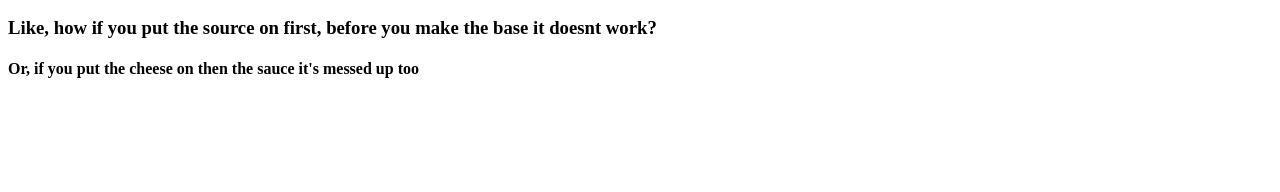
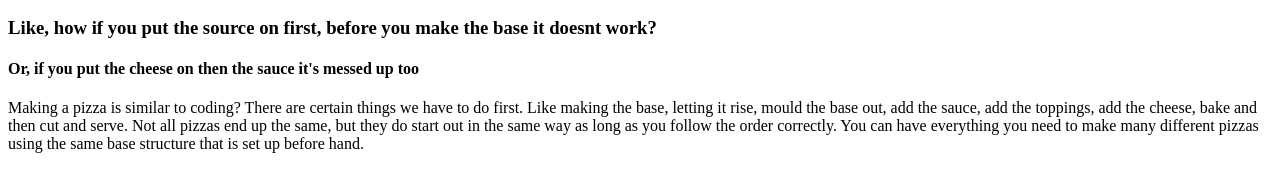
Before and after one commit to calistafox/GWDS-HTML-CSS, a plain HTML site: page index.html in a window 1280 px wide. Shown: the part 110-302 px from the top of the page. Drawn offline with Linux system fonts and the light colour scheme.

Commit message:
add copy

```diff
--- a/index.html
+++ b/index.html
@@ -13,5 +13,16 @@
       doesnt work?
     </h3>
     <h4>Or, if you put the cheese on then the sauce it's messed up too</h4>
+
+    <!-- add copy -->
+    <p>
+      Making a pizza is similar to coding? There are certain things we have to
+      do first. Like making the base, letting it rise, mould the base out, add
+      the sauce, add the toppings, add the cheese, bake and then cut and serve.
+      Not all pizzas end up the same, but they do start out in the same way as
+      long as you follow the order correctly. You can have everything you need
+      to make many different pizzas using the same base structure that is set up
+      before hand.
+    </p>
   </body>
 </html>
```
